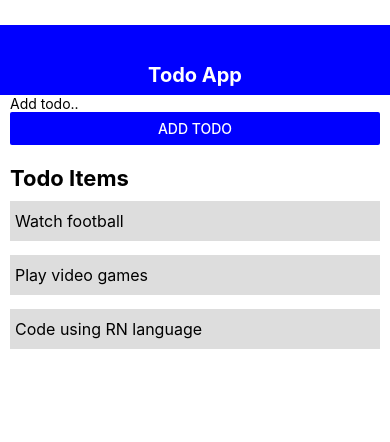
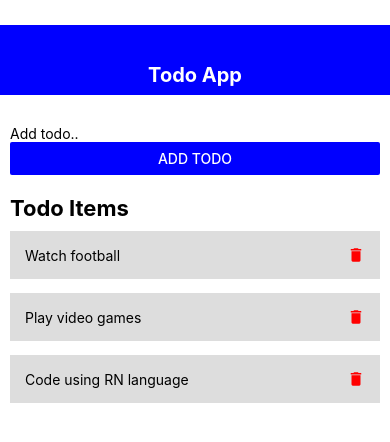
Before and after one commit to Kene10-codes/todoRN, a React Native app: screen / in a window 390 px wide. Shown: the top 442 px of the page. Built offline with nearby package versions, Linux system fonts and the light colour scheme.

Commit message:
Added delete button icon from vector icons and refactored a stylesheet page

```diff
--- a/App.js
+++ b/App.js
@@ -45,7 +45,6 @@ export default function App () {
     if (text.length < 4) {
       setError ("Characters can't be less than 4");
       Alert.alert ('Oops!', "Characters can't be less than 4", [{text: 'OK'}]);
-      setText ('');
     } else {
       setTodos (prevTodos => [
         ...prevTodos,
@@ -93,9 +92,12 @@ const styles = StyleSheet.create ({
     marginTop: 25,
   },
   content: {
+    flex: 1,
     paddingHorizontal: 10,
+    marginTop: 30,
   },
   list: {
+    flex: 1,
     paddingVertical: 20,
   },
   title: {
--- a/components/AddTodo.jsx
+++ b/components/AddTodo.jsx
@@ -20,5 +20,7 @@ export default function Header({submitHandler, addTodoHandler, text}) {
 
 const styles = StyleSheet.create ({
   form: {},
-  input: {},
+  input: {
+
+  },
 });
--- a/components/TodoItem.jsx
+++ b/components/TodoItem.jsx
@@ -1,19 +1,25 @@
 import React from 'react';
 import {View, Text, StyleSheet, TouchableOpacity} from 'react-native';
+import {MaterialIcons} from '@expo/vector-icons';
 
 export default function TodoItem({item, handleDelete}) {
   return (
-    <TouchableOpacity onPress={() => handleDelete (item.id)}>
-      <Text style={styles.todo}>{item.text}</Text>
-    </TouchableOpacity>
+    <View style={styles.todo}>
+      <Text>{item.text}</Text>
+      <TouchableOpacity onPress={() => handleDelete (item.id)}>
+        <MaterialIcons name="delete" size={18} color="red" />
+      </TouchableOpacity>
+    </View>
   );
 }
 
 const styles = StyleSheet.create ({
   todo: {
+    flexDirection: 'row',
+    justifyContent: 'space-between',
+    alignItems: 'center',
     width: '100%',
-    paddingVertical: 10,
-    paddingHorizontal: 5,
+    padding: 15,
     backgroundColor: '#ddd',
     fontSize: 16,
     marginVertical: 7,
```
